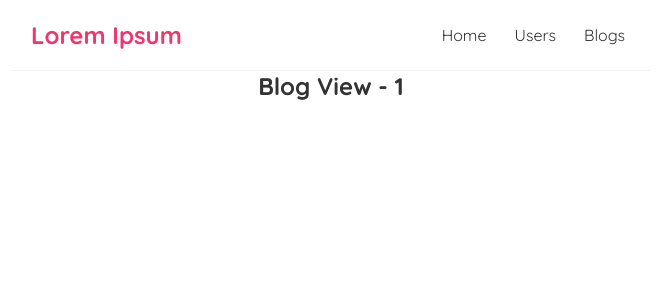
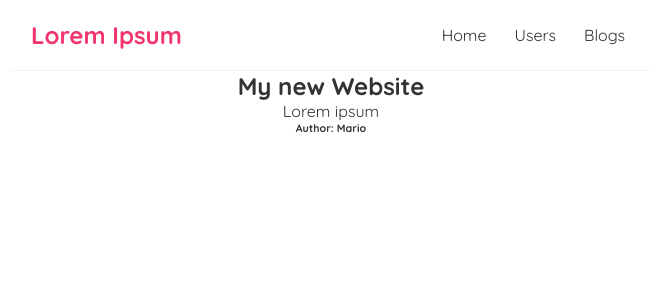
Before and after one commit to priyan1995/react-basics, a React (Create React App) app: page /singleBlogs/1 in a window 1280 px wide. Shown: the top 300 px of the page, without its empty margins (309-965 px from the left). Built offline with nearby package versions, Linux system fonts and the light colour scheme.

Commit message:
blog sigle page url params added for fetch

```diff
--- a/src/pages/blogSingle.js
+++ b/src/pages/blogSingle.js
@@ -1,10 +1,28 @@
 import { useParams } from "react-router-dom";
+import { useState } from "react";
 
 const BlogDetails = () =>{
-    const { id } = useParams();
+
+
+    const [blogs] = useState([
+        { title: "My new Website", body: "Lorem ipsum", author: "Mario", id: 1 },
+        { title: "Welcome to the Party", body: "Doler sit", author: "Doe", id: 2 },
+        { title: "Web dev tool tips", body: "Amet ipsum", author: "Mario", id: 3 },
+    ]);
+
+    const { id } = useParams(); // catch the ID from url
+
+
     return (
         <div className="blog-details">
-            <h2>Blog View - { id }</h2>
+            {blogs.filter(blogs => blogs.id == id).map(filteredBlog =>(
+                <div>
+                    <h2>{ filteredBlog.title }</h2>
+                    <p>{ filteredBlog.body }</p>
+                    <h6>Author: { filteredBlog.author }</h6>
+                </div>
+            ))}
+
         </div>
     );
 }
```
